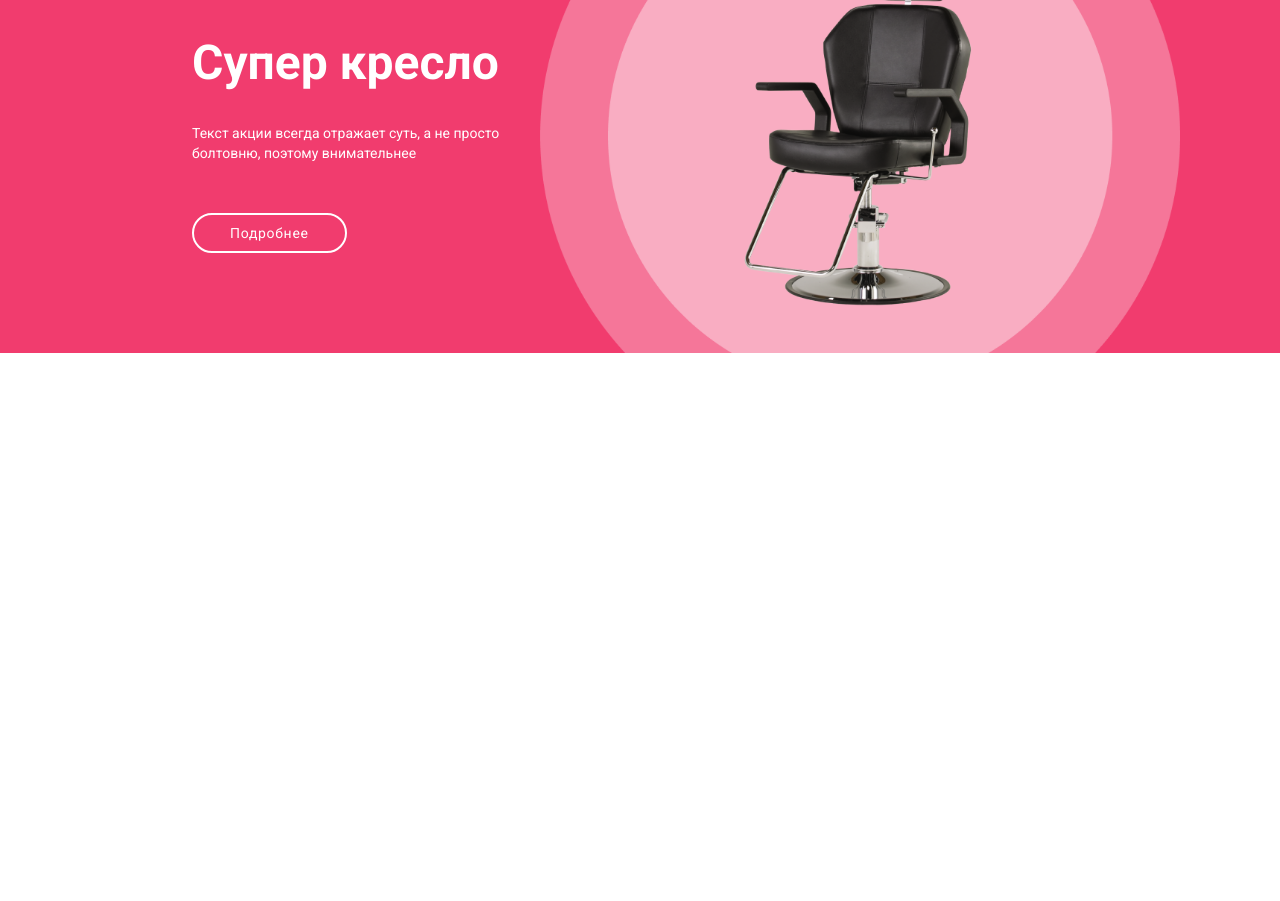
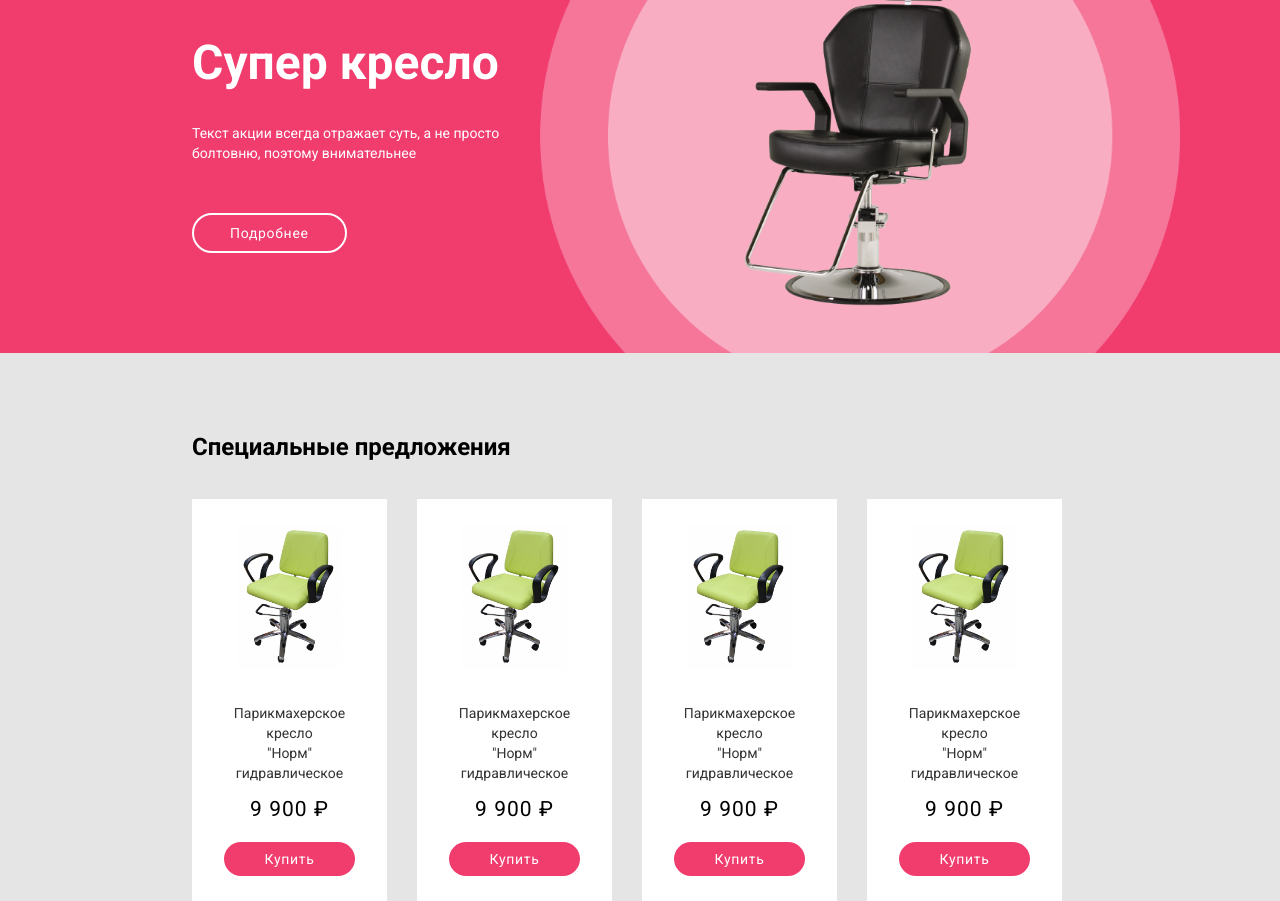
Before and after one commit to Trifle22/Equipment-for-beauty-salons, a plain HTML site: page index.html in a window 1280 px wide. Shown: the part 317-1218 px from the top of the page. Before the commit the page ends 800 px from the top, so only its background shows below. Drawn offline with Linux system fonts and the light colour scheme.

Commit message:
+offers section

```diff
--- a/css/style.css
+++ b/css/style.css
@@ -148,3 +148,77 @@ body {
     letter-spacing: 0.05em;
     border-radius: 40px;
 }
+
+.offers {
+    display: flex;
+    background-color: #e5e5e5;
+    flex-direction: column;
+    align-items: start;
+}
+
+.offers-title {
+    font-style: normal;
+    font-weight: bold;
+    font-size: 24px;
+    line-height: 28px;
+    color: black;
+    margin-bottom: 38px;
+    margin-top: 80px;
+}
+
+.cards {
+    display: flex;
+    justify-content: start;
+}
+
+.card {
+    display: flex;
+    flex-direction: column;
+    background-color: white;
+    align-items: center;
+    padding-left: 30px;
+    padding-right: 30px;
+    margin-right: 30px;
+}
+
+.card img {
+    width: 105px;
+    height: 145px;
+    margin-top: 25px;
+    margin-bottom: 20px;
+    margin-left: 15px;
+    margin-right: 15px;
+}
+
+.card p {
+    font-style: normal;
+    font-weight: normal;
+    font-size: 14px;
+    line-height: 20px;
+    text-align: center;
+    color: #333333;
+}
+
+.price {
+    font-style: normal;
+    font-weight: 500;
+    font-size: 21px;
+    line-height: 25px;
+    text-align: center;
+    letter-spacing: 0.05em;
+    color: #000000;
+}
+
+.card button {
+    color: white;
+    background-color: #f13c6e;
+    margin-top: 20px;
+    border-radius: 30px;
+    border: none;
+    outline: none;
+    font-size: 14px;
+    line-height: 16px;
+    letter-spacing: 0.05em;
+    padding: 9px 40px;
+    margin-bottom: 25px;
+}
--- a/index.html
+++ b/index.html
@@ -54,6 +54,37 @@
             </div>
         </div>
     </section>
+    <section class="offers">
+        <div class="wrap">
+            <h1 class="offers-title">Специальные предложения</h1>
+            <div class="cards">
+                <div class="card">
+                    <img src="img/offer-card-img.jpg" alt="chair">
+                    <p>Парикмахерское кресло <br> "Норм" гидравлическое</p>
+                    <span class="price">9 900 ₽</span>
+                    <button>Купить</button>
+                </div>
+                <div class="card">
+                    <img src="img/offer-card-img.jpg" alt="chair">
+                    <p>Парикмахерское кресло <br> "Норм" гидравлическое</p>
+                    <span class="price">9 900 ₽</span>
+                    <button>Купить</button>
+                </div>
+                <div class="card">
+                    <img src="img/offer-card-img.jpg" alt="chair">
+                    <p>Парикмахерское кресло <br> "Норм" гидравлическое</p>
+                    <span class="price">9 900 ₽</span>
+                    <button>Купить</button>
+                </div>
+                <div class="card">
+                    <img src="img/offer-card-img.jpg" alt="chair">
+                    <p>Парикмахерское кресло <br> "Норм" гидравлическое</p>
+                    <span class="price">9 900 ₽</span>
+                    <button>Купить</button>
+                </div>
+            </div>
+        </div>
+    </section>
 </body>
 
 </html>
```
Also changed, not shown: img/offer-card-img.jpg (added).
